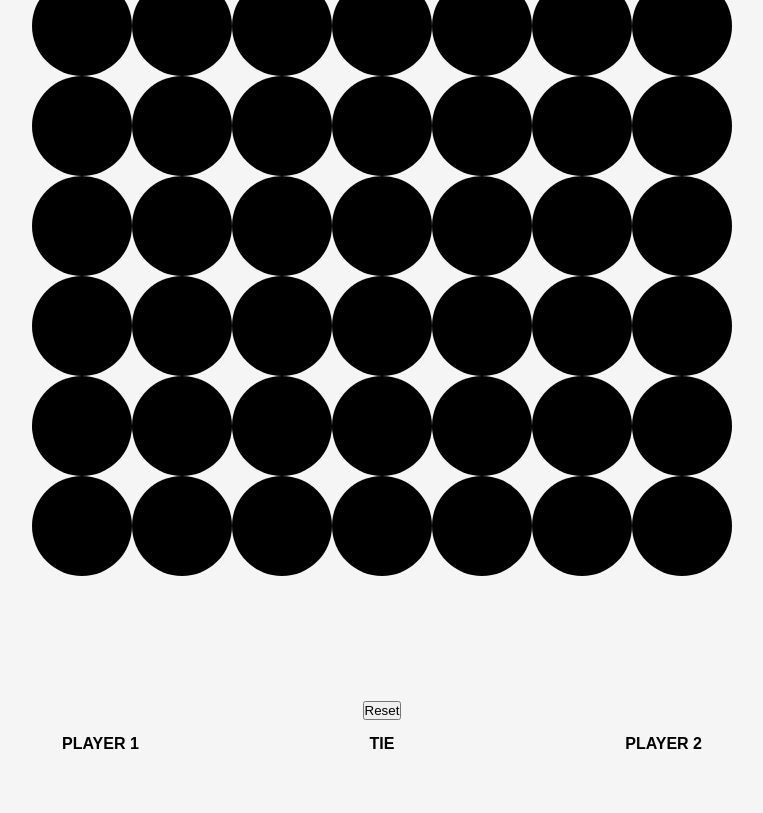
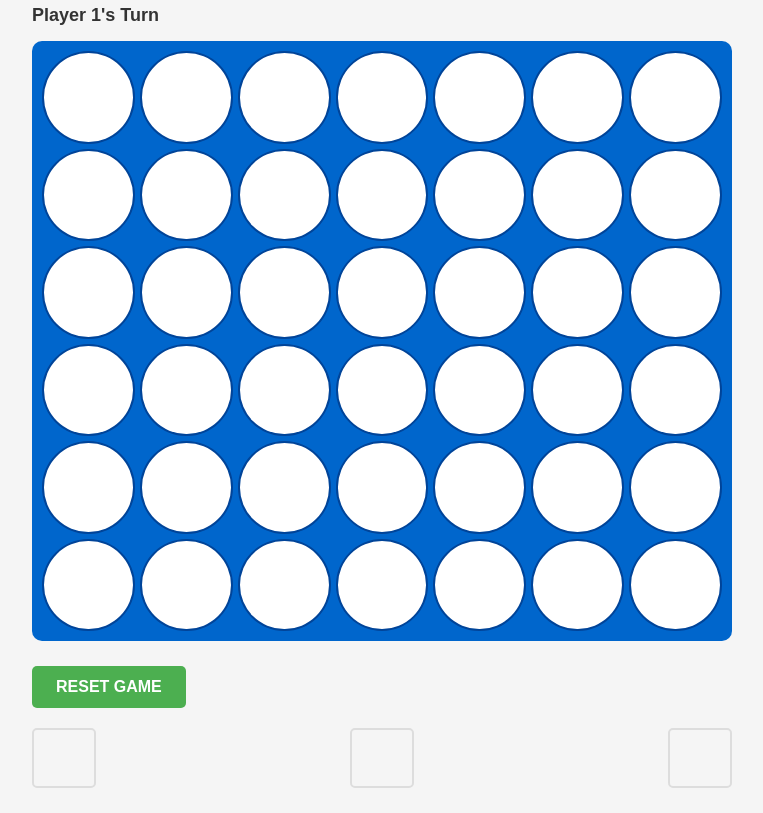
Before and after one commit to tatsuyax25/Project-1-Connect-Four, a plain HTML site: page index.html in a window 1280 px wide. Shown: the part 77-890 px from the top of the page, without its empty margins (258-1021 px from the left). Drawn offline with Linux system fonts and the light colour scheme.

Commit message:
Improvements

```diff
--- a/css/style.css
+++ b/css/style.css
@@ -16,23 +16,60 @@ body {
 #board {
   display: grid;
   grid-template-columns: repeat(7, 1fr);
-  grid-template-rows: repeat(7, 1fr);
+  grid-template-rows: repeat(6, 1fr);
   width: 700px;
-  height: 700px;
-  margin: 10px 0 25px;;
+  height: 600px;
+  margin: 10px 0 25px;
+  background-color: #0066cc;
+  border-radius: 10px;
+  padding: 10px;
+  gap: 5px;
 }
-div {
-  border: 5px, black;
-  background-color: black;
+#board div {
+  background-color: white;
   border-radius: 50%;
-  outline: 5px black;
+  border: 2px solid #004499;
+  cursor: pointer;
+  transition: background-color 0.2s ease;
 }
-div:hover {
-  background-color:yellow;
+
+#board div:hover {
+  background-color: #ffeb3b;
+  transform: scale(1.05);
 }
 
 h1 {
-   text-transform: uppercase;
+  text-transform: uppercase;
+  color: #333;
+  margin-bottom: 20px;
+}
+
+#current-player {
+  font-size: 18px;
+  font-weight: bold;
+  margin-bottom: 15px;
+  color: #333;
+}
+
+.game-controls {
+  margin: 20px 0;
+}
+
+#reset-btn {
+  background-color: #4CAF50;
+  border: none;
+  border-radius: 5px;
+  color: white;
+  cursor: pointer;
+  font-size: 16px;
+  font-weight: bold;
+  padding: 12px 24px;
+  text-transform: uppercase;
+  transition: background-color 0.3s ease;
+}
+
+#reset-btn:hover {
+  background-color: #45a049;
 }
 
 .footer {
@@ -42,55 +79,35 @@ h1 {
   width: 700px;
 }
 
-.player1 {
+.player1, .player2, .tie {
   background-color: #f5f5f5;
   border-radius: 5px;
-  border: black;
-  color: black;
-  cursor: pointer;
+  border: 2px solid #ddd;
+  color: #333;
   display: block;
   font-size: 16px;
   font-weight: bold;
+  min-height: 60px;
   padding: 15px 30px;
+  text-align: center;
   text-transform: uppercase;
+  transition: all 0.3s ease;
 }
 
-.player1:hover {
-  background-color: red;
+.player1:not(:empty) {
+  background-color: #ffcdd2;
+  border-color: #f44336;
+  color: #d32f2f;
 }
 
-
-.player2 {
-  background-color: #f5f5f5;
-  border-radius: 5px;
-  border: black;
-  color: black;
-  cursor: pointer;
-  display: block;
-  font-size: 16px;
-  font-weight: bold;
-  padding: 15px 30px;
-  text-transform: uppercase;
+.player2:not(:empty) {
+  background-color: #bbdefb;
+  border-color: #2196f3;
+  color: #1976d2;
 }
 
-.player2:hover {
-  background-color: blue;
+.tie:not(:empty) {
+  background-color: #dcedc8;
+  border-color: #8bc34a;
+  color: #689f38;
 }
-
-.tie {
-  background-color: #f5f5f5;
-  border-radius: 5px;
-  border: black;
-  color: black;
-  cursor: pointer;
-  display: block;
-  font-size: 16px;
-  font-weight: bold;
-  padding: 15px 30px;
-  text-transform: uppercase;
-}
-
-
-.tie:hover {
-  background-color: greenyellow;
-}
--- a/index.html
+++ b/index.html
@@ -4,15 +4,22 @@
     <meta charset="UTF-8">
     <meta http-equiv="X-UA-Compatible" content="IE=edge">
     <meta name="viewport" content="width=device-width, initial-scale=1.0">
-    <title>Project-1</title>
+    <title>Connect Four Game</title>
+    <meta name="description" content="Play Connect Four - Get four checkers in a row to win!">
     <link rel="stylesheet" href="css/style.css">
-  <script defer src="js/main.js"></script>
+    <script defer src="js/main.js"></script>
 </head>
 <body>
-    <header>Connect Four</header>
-    <h1 id="msg"></h1>
+    <header>
+        <h1>Connect Four</h1>
+    </header>
 
-    <section id="board">
+    <main>
+        <section id="game-status" aria-live="polite">
+            <p id="current-player">Player 1's Turn</p>
+        </section>
+
+        <section id="board" role="grid" aria-label="Connect Four game board">
 
         <div id="c0r0"></div>
         <div id="c1r0"></div>
@@ -62,12 +69,17 @@
         <div id="c5r5"></div>
         <div id="c6r5"></div>
 
-      </section>
-      <button>Reset</button>
+        </section>
+
+        <div class="game-controls">
+            <button id="reset-btn" type="button">Reset Game</button>
+        </div>
+    </main>
+
     <footer class="footer">
-        <div class="player1">Player 1</div>
-        <div class="tie">Tie</div>
-        <div class="player2">Player 2</div>
+        <output class="player1" aria-label="Player 1 status"></output>
+        <output class="tie" aria-label="Tie game status"></output>
+        <output class="player2" aria-label="Player 2 status"></output>
     </footer>
 </body>
 </html>
--- a/js/main.js
+++ b/js/main.js
@@ -19,11 +19,16 @@ let gameOver = false;     // Prevents moves after someone wins
 const player1Display = document.querySelector(".player1");
 const player2Display = document.querySelector(".player2");
 const tieDisplay = document.querySelector(".tie");
+const currentPlayerDisplay = document.querySelector("#current-player");
+const resetBtn = document.querySelector("#reset-btn");
 
 
 
 /*----- DOM Elements -----*/
 const gameBoard = document.querySelector("#board");  // The game board container
+
+// Reset button event listener
+resetBtn.addEventListener('click', resetGame);
 
 
 
@@ -61,6 +66,7 @@ gameBoard.addEventListener('click', function (e) {
         } else {
             // Switch to the other player
             currentPlayer = currentPlayer === 1 ? 2 : 1;
+            updateCurrentPlayerDisplay();
         }
     }
 });
@@ -130,7 +136,40 @@ function checkDiagonalTRBL(column, row, player) {
 function displayWinner() {
     if (currentPlayer === 1) {
         player1Display.textContent = "Player 1 Wins!";  // Red player wins
+        currentPlayerDisplay.textContent = "Player 1 Wins!";
     } else {
         player2Display.textContent = "Player 2 Wins!";  // Blue player wins
+        currentPlayerDisplay.textContent = "Player 2 Wins!";
     }
 }
+
+// Update current player display
+function updateCurrentPlayerDisplay() {
+    currentPlayerDisplay.textContent = `Player ${currentPlayer}'s Turn`;
+}
+
+// Reset the game to initial state
+function resetGame() {
+    // Clear the board array
+    for (let col = 0; col < 7; col++) {
+        for (let row = 0; row < 6; row++) {
+            board[col][row] = 0;
+        }
+    }
+
+    // Clear visual board
+    const cells = document.querySelectorAll('#board div');
+    cells.forEach(cell => {
+        cell.style.backgroundColor = 'white';
+    });
+
+    // Reset game state
+    currentPlayer = 1;
+    gameOver = false;
+
+    // Clear displays
+    player1Display.textContent = '';
+    player2Display.textContent = '';
+    tieDisplay.textContent = '';
+    updateCurrentPlayerDisplay();
+}
```
